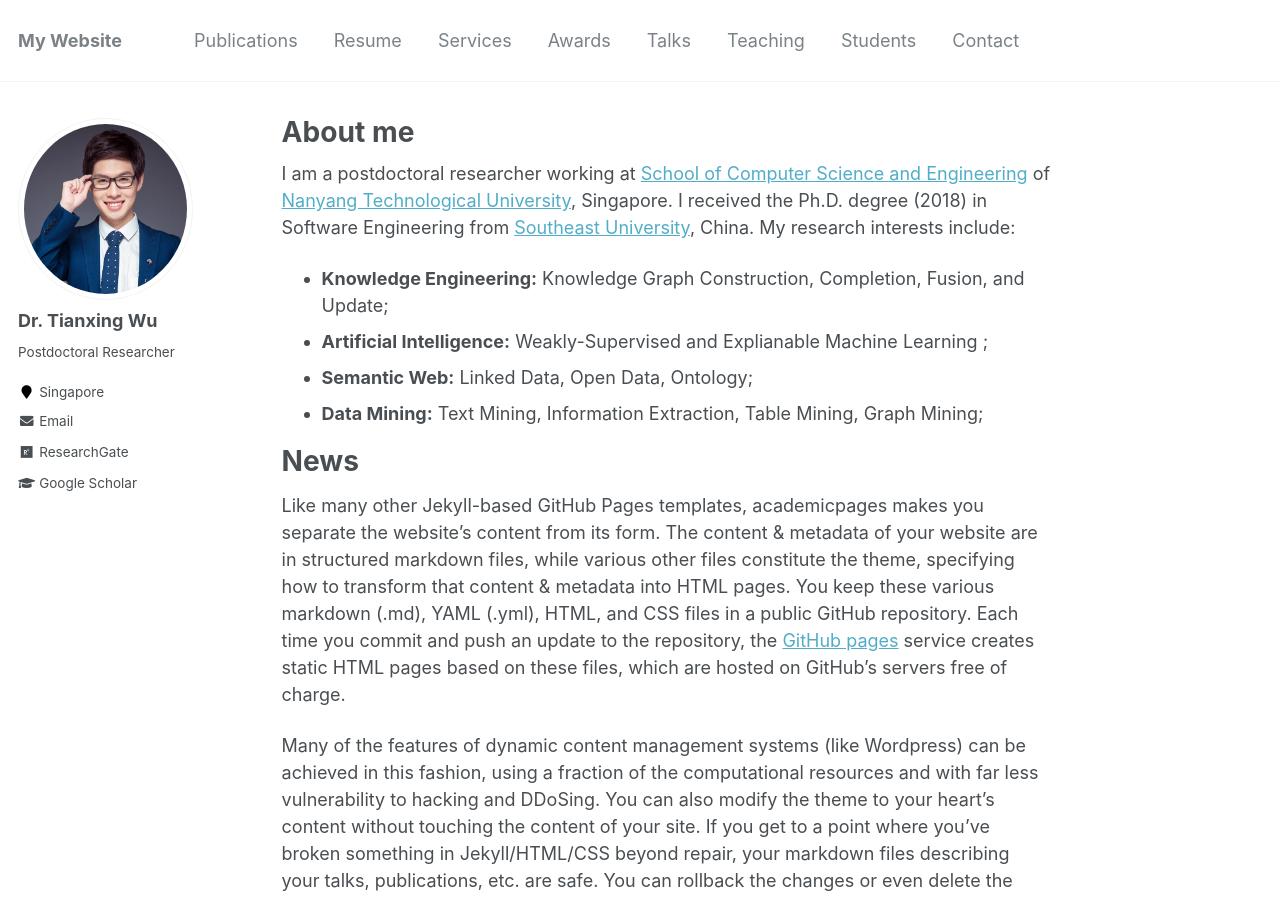
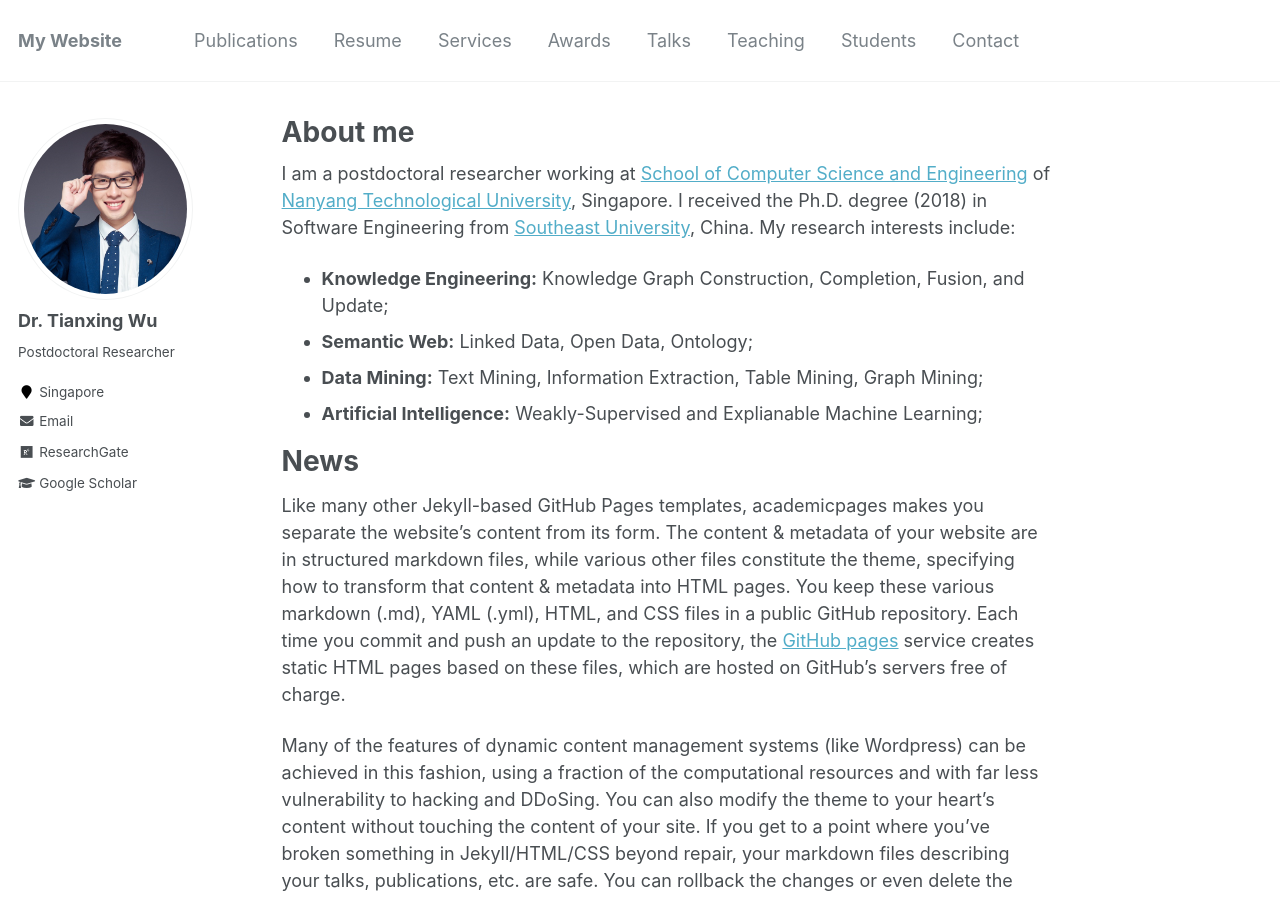
Before and after one commit to tianxing-wu/tianxing-wu.github.io, a Jekyll site: the page built from _pages/about.md, in a window 1280 px wide and 900 px high. Built offline with Jekyll 4.4.1, drawn with Linux system fonts in a browser that asks for light colours.

Commit message:
site update

```diff
--- a/_pages/about.md
+++ b/_pages/about.md
@@ -10,9 +10,9 @@ redirect_from:
 
 I am a postdoctoral researcher working at [School of Computer Science and Engineering](http://scse.ntu.edu.sg) of [Nanyang Technological University](https://www.ntu.edu.sg), Singapore. I received the Ph.D. degree (2018) in Software Engineering from [Southeast University](https://www.seu.edu.cn), China. My research interests include:
 * **Knowledge Engineering:** Knowledge Graph Construction, Completion, Fusion, and Update;
-* **Artificial Intelligence:** Weakly-Supervised and Explianable Machine Learning ;
 * **Semantic Web:** Linked Data, Open Data, Ontology;
 * **Data Mining:** Text Mining, Information Extraction, Table Mining, Graph Mining;
+* **Artificial Intelligence:** Weakly-Supervised and Explianable Machine Learning;
 
 News
 ======
```
Also changed, not shown: 1 other file.
